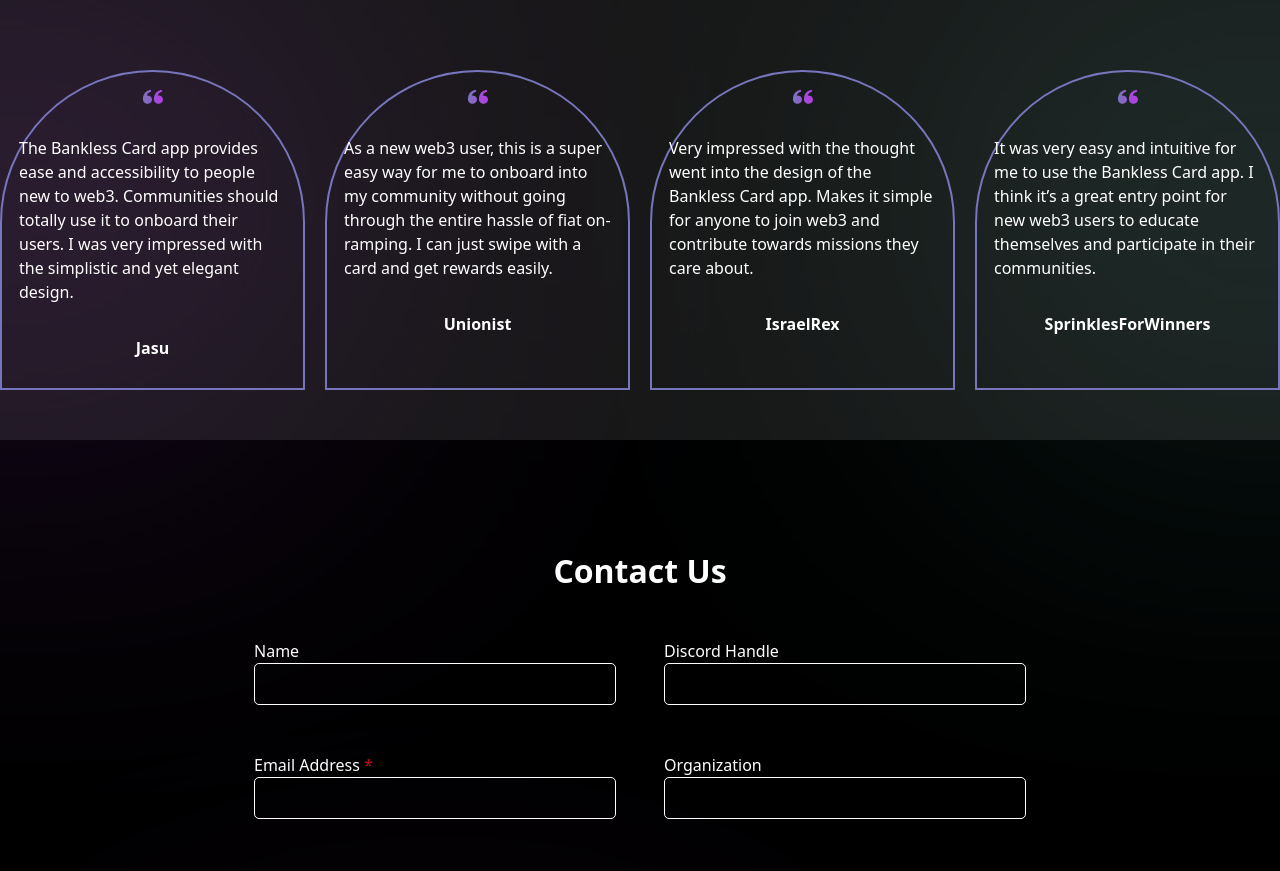
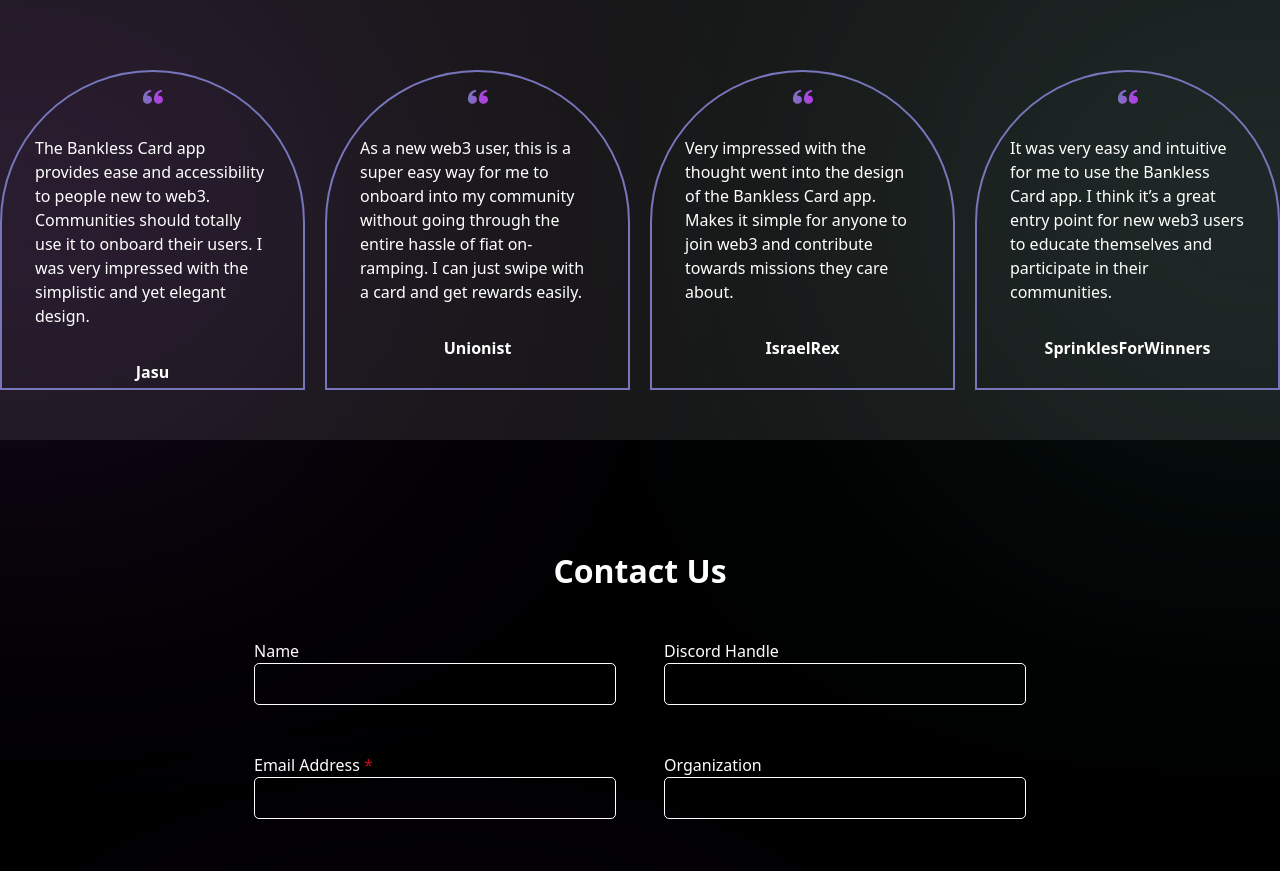
Before and after one commit to Bankless-Card/Bcard-website, a Next.js app: page / in a window 1280 px wide. Shown: the part 1620-2491 px from the top of the page. Built offline with nearby package versions, Linux system fonts and the light colour scheme.

Commit message:
fix carousel text space

```diff
--- a/components/TestimonialCarousel.tsx
+++ b/components/TestimonialCarousel.tsx
@@ -29,7 +29,7 @@
   return (
     <div className="glide">
       <div className="glide__track" data-glide-el="track">
-        <ul className="glide__slides">
+        <ul className="glide__slides ">
           <li className="glide__slide">
             <div className={`border-2 border-[#7776BC] rounded-t-[12.5rem] p-[2rem] flex flex-col items-center gap-[2rem] h-[20rem] ${styles['make-contain']}`}>
               <Image
@@ -40,7 +40,7 @@
                 width={20.06}
                 alt=""
               />
-              <p className="max-w-[18.75rem]">
+              <p className="max-w-[18.75rem] px-[1rem]">
                 It was very easy and intuitive for me to use the Bankless Card
                 app. I think it’s a great entry point for new web3 users to
                 educate themselves and participate in their communities.
@@ -58,7 +58,7 @@
                 width={20.06}
                 alt=""
               />
-              <p className="max-w-[18.75rem]">
+              <p className="max-w-[18.75rem] px-[1rem]">
                 The Bankless Card app provides ease and accessibility to people
                 new to web3. Communities should totally use it to onboard their
                 users. I was very impressed with the simplistic and yet elegant
@@ -77,7 +77,7 @@
                 width={20.06}
                 alt=""
               />
-              <p className="max-w-[18.75rem]">
+              <p className="max-w-[18.75rem] px-[1rem]">
                 As a new web3 user, this is a super easy way for me to onboard
                 into my community without going through the entire hassle of
                 fiat on-ramping. I can just swipe with a card and get rewards
@@ -96,7 +96,7 @@
                 width={20.06}
                 alt=""
               />
-              <p className="max-w-[18.75rem]">
+              <p className="max-w-[18.75rem] px-[1rem]">
                 Very impressed with the thought went into the design of the
                 Bankless Card app. Makes it simple for anyone to join web3 and
                 contribute towards missions they care about.
```
